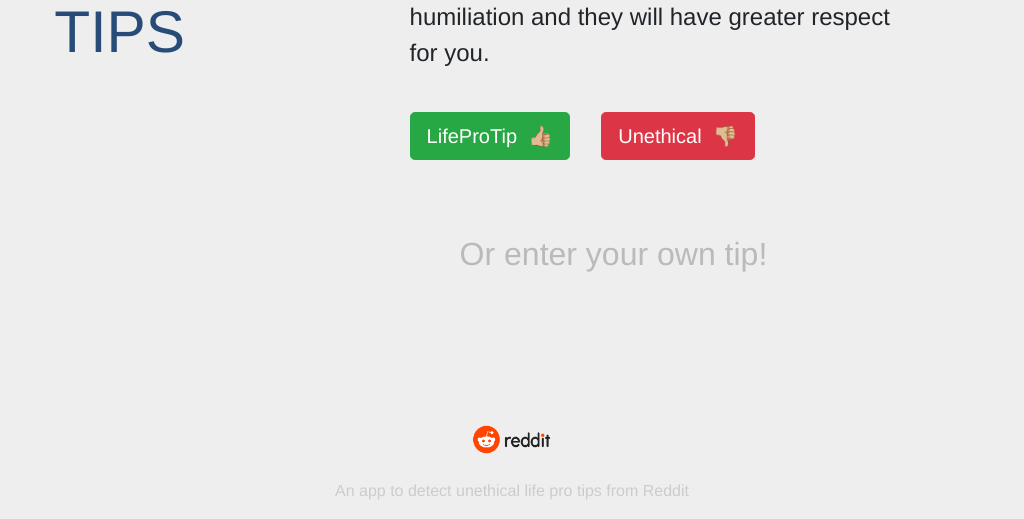
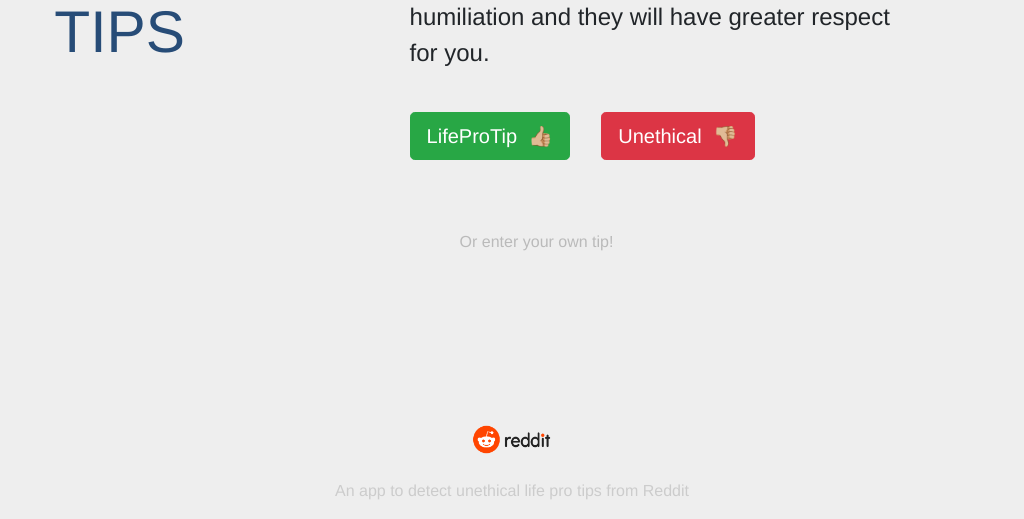
Before and after one commit to garrrychan/nlp_reddit, a Flask app: page / in a window 1024 px wide. Shown: the part 199-718 px from the top of the page. Run offline with Flask 2, Linux system fonts and the light colour scheme; some libraries are stand-ins or nearby versions.

Commit message:
redeploy app to heroku

```diff
--- a/app.py
+++ b/app.py
@@ -51,6 +51,7 @@ def form_post():
     # if button is pressed
     try:
         guess = request.form['guess']
+        print(guess)
         sample = sample_list[-1][0] # get the latest sample
         index = sample_list[-1][1] # get the index
         prediction = final.iloc[index].prediction
@@ -65,6 +66,7 @@ def form_post():
     except:
         # text field is completed
         input = request.form["text"]
+        print(input)
         if predict(input)[0][0] == 0:
             prediction = "Life Pro Tip"
         else:
--- /dev/null
+++ b/nltk.txt
@@ -0,0 +1 @@
+stopwords
--- a/static/stylesheets/style.css
+++ b/static/stylesheets/style.css
@@ -136,7 +136,7 @@ input::placeholder {
     padding-top:70px;
     padding-left: 50px;
     width: 40vw;
-    font-size: 200%;
+    font-size: 100%;
     color: #bababa;
   }
 
```
